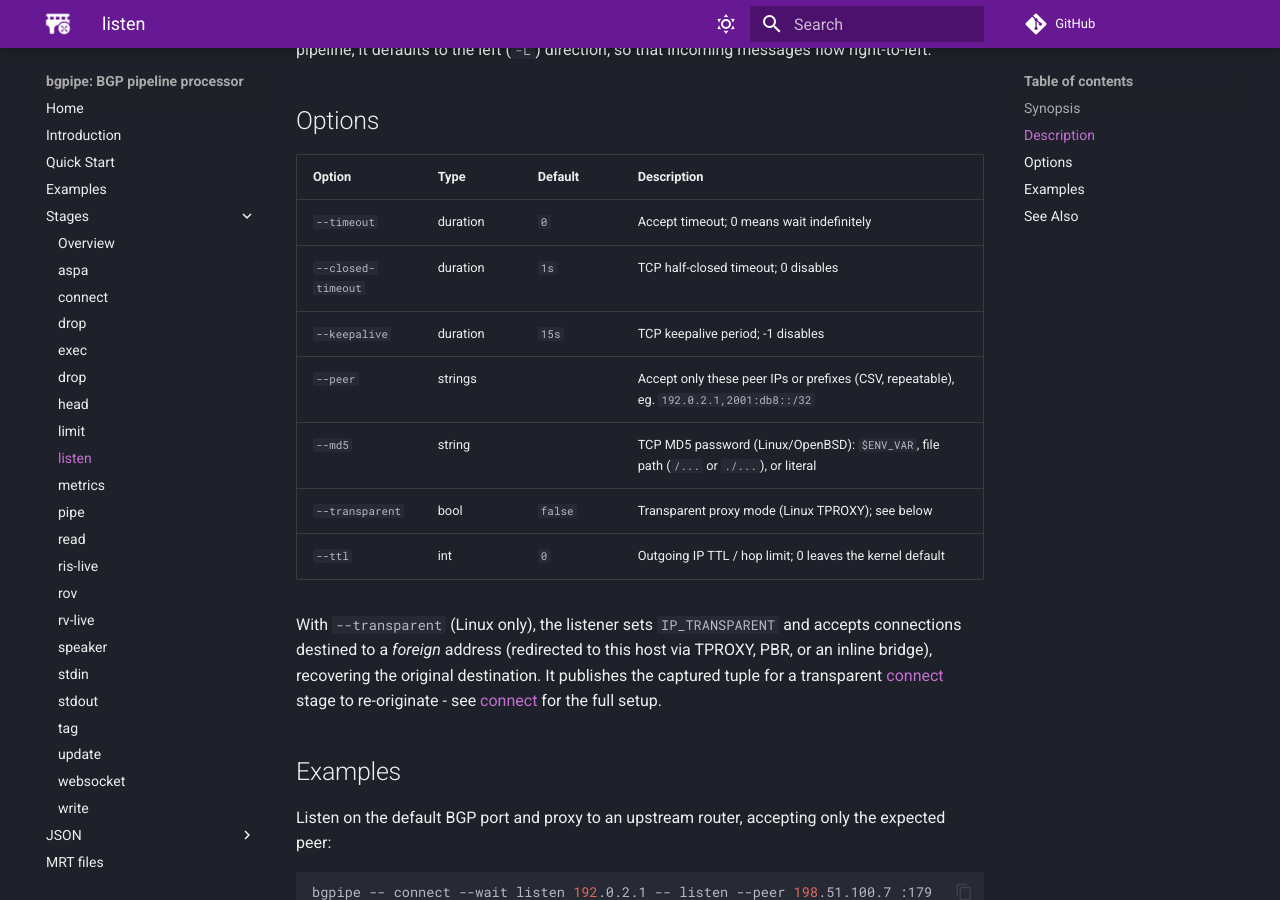
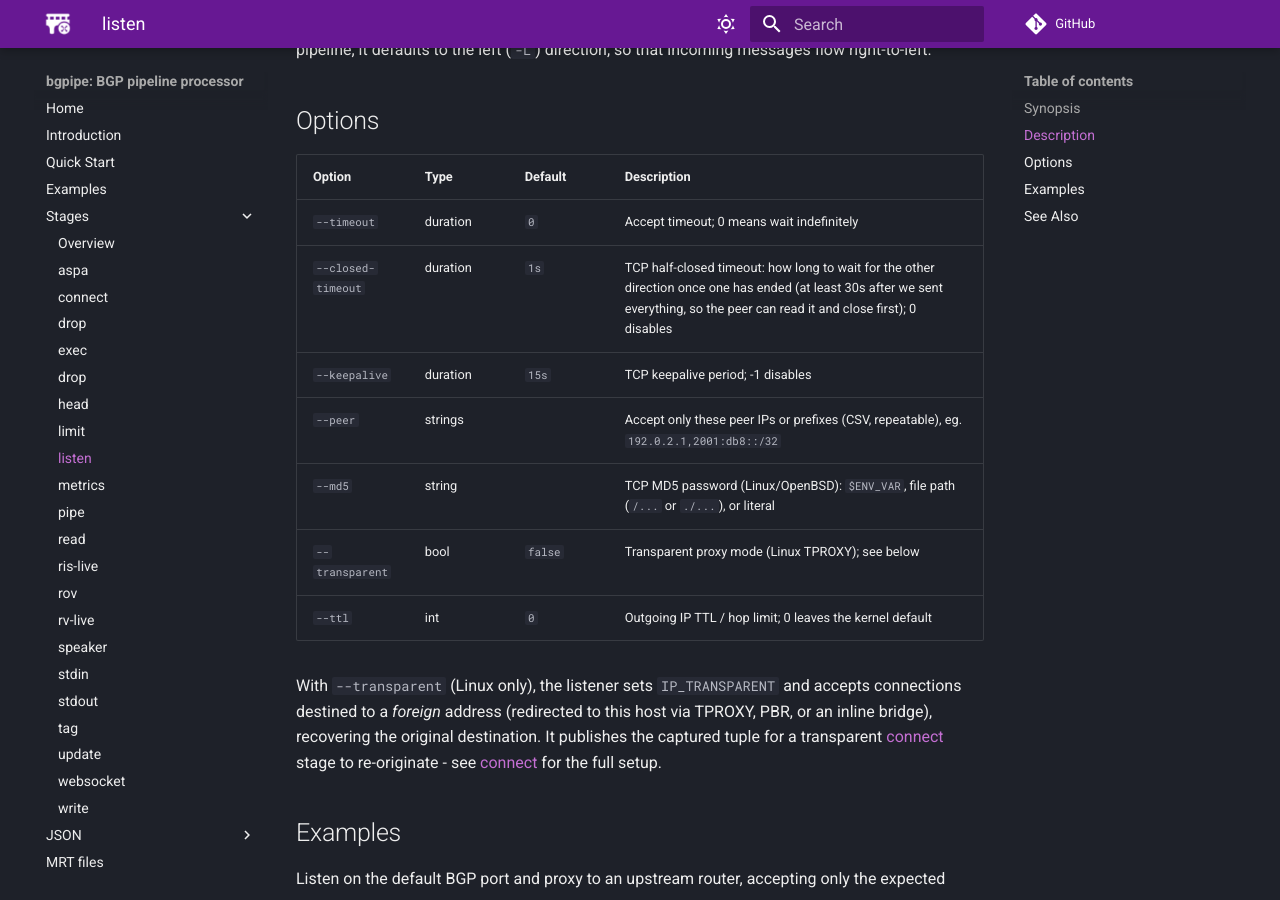
Before and after one commit to bgpfix/bgpipe, an MkDocs documentation site: the page built from docs/stages/listen.md, in a window 1280 px wide and 900 px high, scrolled down 694 px. Built offline with MkDocs 1.6.1 and Material for MkDocs 9.7.7, drawn with Linux system fonts in a browser that asks for light colours; comment, search, counter and statistics services are not loaded; the version menu is left out.

Commit message:
docs: --closed-timeout waits at least 30s after we sent everything

```diff
--- a/docs/stages/listen.md
+++ b/docs/stages/listen.md
@@ -29,7 +29,7 @@ By default, **listen** messages flow left-to-right (`-R` direction), but if it i
 | Option | Type | Default | Description |
 |--------|------|---------|-------------|
 | `--timeout` | duration | `0` | Accept timeout; 0 means wait indefinitely |
-| `--closed-timeout` | duration | `1s` | TCP half-closed timeout; 0 disables |
+| `--closed-timeout` | duration | `1s` | TCP half-closed timeout: how long to wait for the other direction once one has ended (at least 30s after we sent everything, so the peer can read it and close first); 0 disables |
 | `--keepalive` | duration | `15s` | TCP keepalive period; -1 disables |
 | `--peer` | strings | | Accept only these peer IPs or prefixes (CSV, repeatable), eg. `192.0.2.1,2001:db8::/32` |
 | `--md5` | string | | TCP MD5 password (Linux/OpenBSD): `$ENV_VAR`, file path (`/...` or `./...`), or literal |
```
Also changed, not shown: docs/stages/connect.md (+1 -1 lines).
